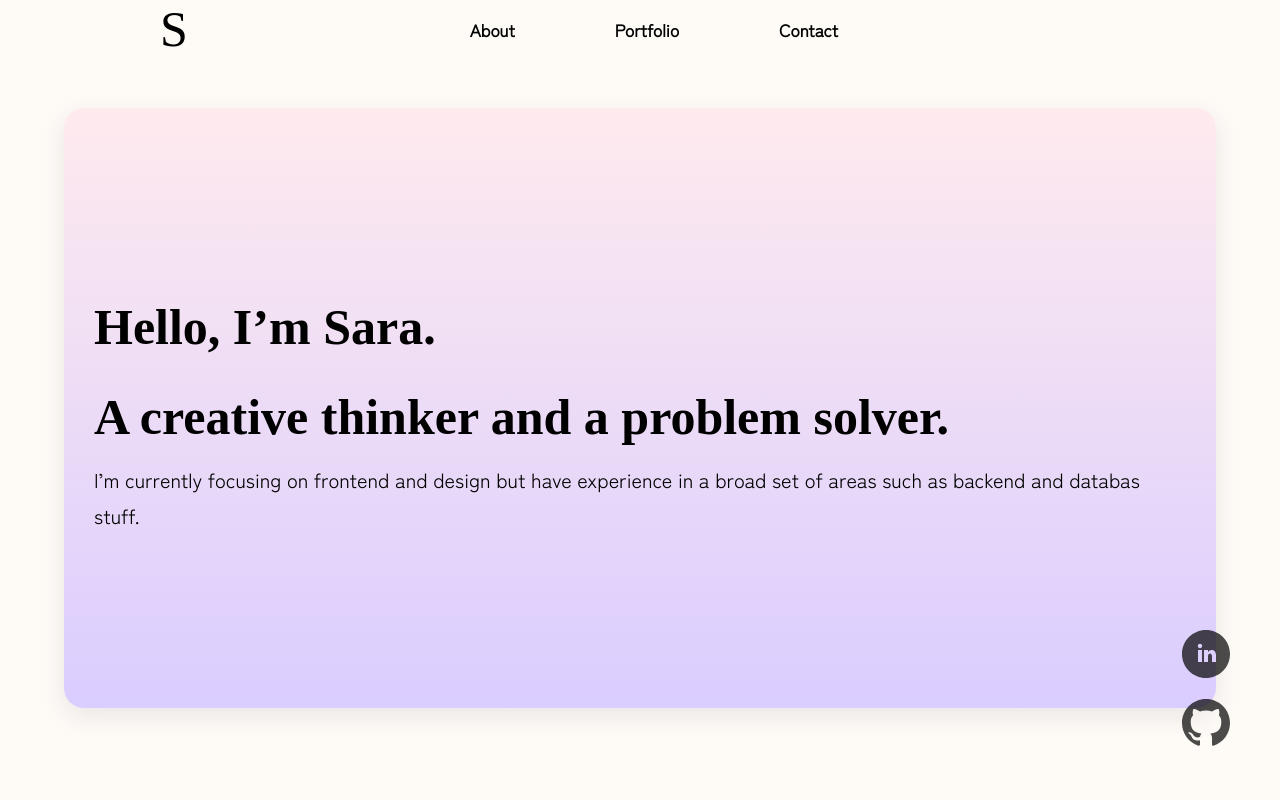
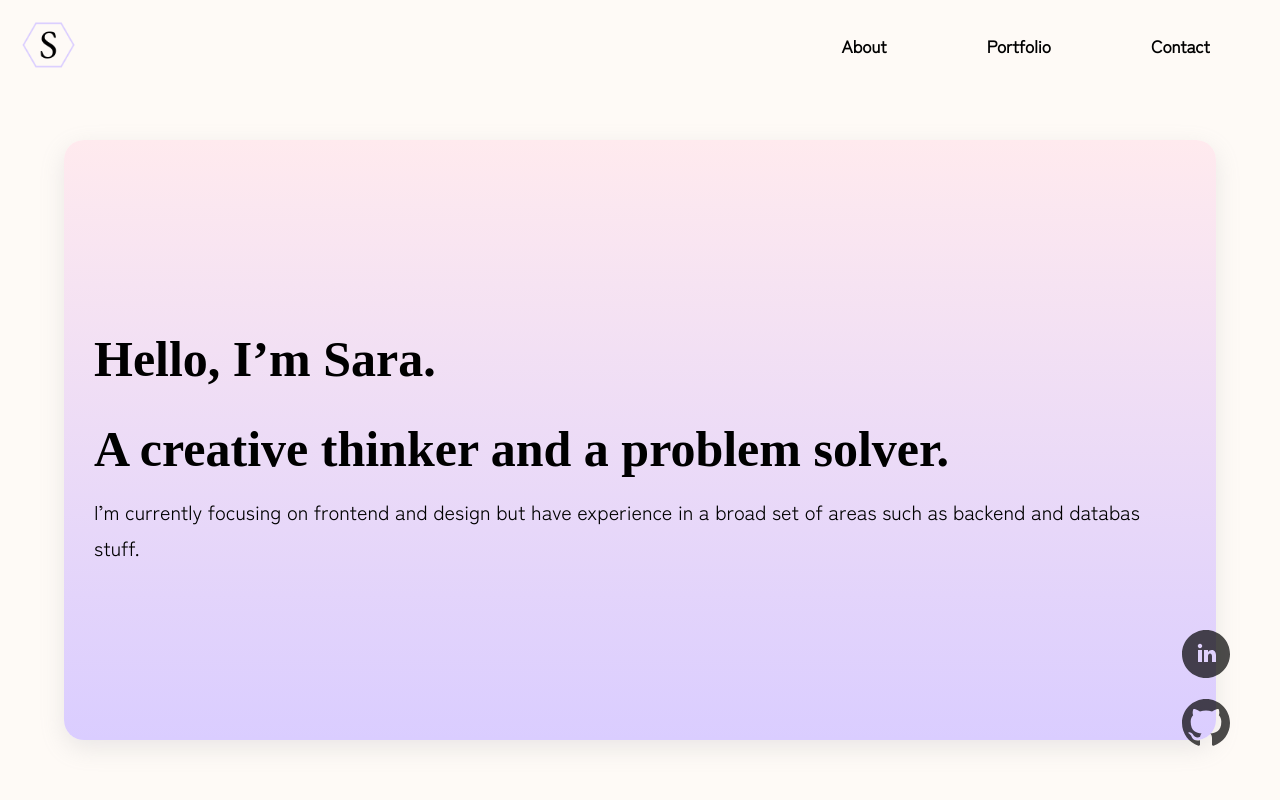
Before and after one commit to saraavvi/portfolio, a Vue app: page / in a window 1280 px wide. Shown: the top 800 px of the page. Built offline with nearby package versions, Linux system fonts and the light colour scheme; a web font is replaced by a local one.

Commit message:
:lipstick: add logo

```diff
--- a/public/index.html
+++ b/public/index.html
@@ -1,15 +1,22 @@
 <!DOCTYPE html>
 <html lang="">
   <head>
-    <meta charset="utf-8">
-    <meta http-equiv="X-UA-Compatible" content="IE=edge">
-    <meta name="viewport" content="width=device-width,initial-scale=1.0">
-    <link rel="icon" href="<%= BASE_URL %>favicon.ico">
+    <meta charset="utf-8" />
+    <meta http-equiv="X-UA-Compatible" content="IE=edge" />
+    <meta name="viewport" content="width=device-width,initial-scale=1.0" />
+    <link
+      rel="icon"
+      href="https://emojipedia-us.s3.dualstack.us-west-1.amazonaws.com/thumbs/120/twitter/282/purple-heart_1f49c.png"
+    />
     <title><%= htmlWebpackPlugin.options.title %></title>
   </head>
   <body>
     <noscript>
-      <strong>We're sorry but <%= htmlWebpackPlugin.options.title %> doesn't work properly without JavaScript enabled. Please enable it to continue.</strong>
+      <strong
+        >We're sorry but <%= htmlWebpackPlugin.options.title %> doesn't work
+        properly without JavaScript enabled. Please enable it to
+        continue.</strong
+      >
     </noscript>
     <div id="app"></div>
     <!-- built files will be auto injected -->
--- a/src/components/TheHeader.vue
+++ b/src/components/TheHeader.vue
@@ -1,7 +1,9 @@
 <template>
   <nav class="nav">
-    <a class="logo" href="#landing">S</a>
     <div class="links-container">
+      <a class="logo" href="#landing"
+        ><img class="logo" src="/images/logo2.png"
+      /></a>
       <a class="nav-link" href="#about">About</a>
       <a class="nav-link" href="#portfolio">Portfolio</a>
       <a class="nav-link" href="#contact">Contact</a>
@@ -11,33 +13,30 @@
 
 <style scoped lang="scss">
 .nav {
-  display: flex;
-  padding: 0rem 16rem;
+  padding: 2rem;
+  margin: 0 auto;
   position: sticky;
   top: 0;
   background-color: $color-background;
   z-index: 1000;
 
-  @include respond(tab-port) {
-    padding: 0 8rem 0 8rem;
-  }
   @include respond(phone) {
     padding: 0;
   }
 
+  .links-container {
+    width: 100%;
+    align-items: center;
+    display: flex;
+    justify-content: center;
+
     .logo {
-    font-size: 5rem;
-    font-family: $font-secondary;
+      height: 5rem;
+      margin-right: auto;
 
       @include respond(phone) {
         display: none;
       }
-  }
-  .links-container {
-    align-items: center;
-    flex: 1;
-    display: flex;
-    justify-content: center;
     }
     .nav-link {
       @include hover-underline($color-secondary);
@@ -50,4 +49,5 @@
       }
     }
   }
+}
 </style>
```
Also changed, not shown: public/images/logo2.png (added). Lines whose indentation alone changed are shown as unchanged.
